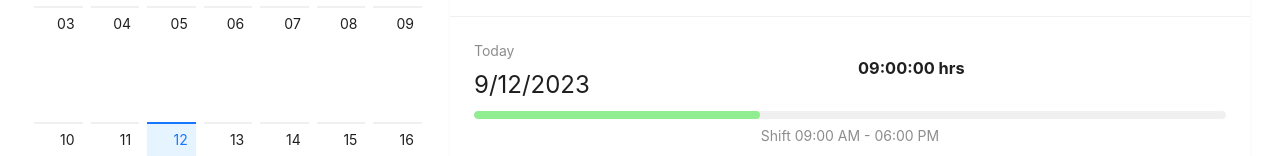
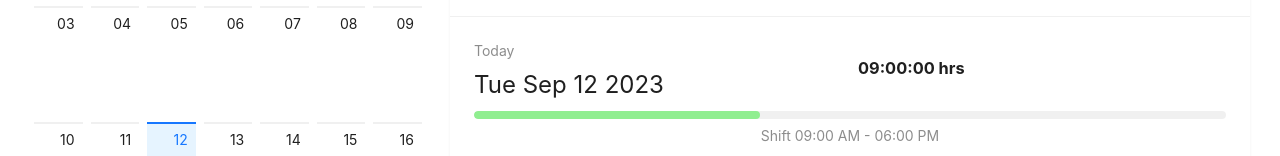
Before and after one commit to dani24sahu/dashboard-antd-reactjs, a React (Create React App) app: page / in a window 1280 px wide. Shown: the part 355-511 px from the top of the page. Built offline with nearby package versions, Linux system fonts and the light colour scheme.

Commit message:
fixed Date section to look better

```diff
--- a/src/components/views/moodCard/MoodCard.jsx
+++ b/src/components/views/moodCard/MoodCard.jsx
@@ -1,30 +1,39 @@
-
 import React, { useEffect, useState } from "react";
 import { DownOutlined } from "@ant-design/icons";
 import {
   Card,
   Col,
   Dropdown,
-  Menu, // Import Menu component from antd
+  Menu,
   Progress,
   Row,
   Space,
   Statistic,
   Typography,
-  message
+  message,
 } from "antd";
 
-const formatter = (value) => new Date(Date.now()).toLocaleDateString();
+// const formatter = (value) => new Date(Date.now()).toLocaleDateString();
+const formatter = () => {
+  const currentDate = new Date();
+  const options = {
+    weekday: "short",
+    month: "short",
+    day: "numeric",
+    year: "numeric",
+  };
+  return currentDate.toLocaleDateString(undefined, options).replace(/,/g, "");
+};
 
 const MoodCard = ({ items }) => {
   const [progress, setProgress] = useState(0);
   const [selectedMood, setSelectedMood] = useState(null);
   const [emojis, setEmojis] = useState([]);
-  const [messageApi, contextHolder] = message.useMessage()
+  const [messageApi, contextHolder] = message.useMessage();
 
-  const success = ({label}) => {
+  const success = ({ label }) => {
     messageApi.open({
-      type: 'success',
+      type: "success",
       content: `You are ${label} today!`,
     });
   };
@@ -99,7 +108,10 @@ const MoodCard = ({ items }) => {
                 {items.map((item) => (
                   <Menu.Item
                     key={item.key}
-                    onClick={() =>{ handleMoodSelect(item); success(item)}}
+                    onClick={() => {
+                      handleMoodSelect(item);
+                      success(item);
+                    }}
                   >
                     <Space>
                       {item.icon}
@@ -114,7 +126,9 @@ const MoodCard = ({ items }) => {
               <Space>
                 {/* {!selectedMood && } */}
                 {selectedMood && selectedMood.icon}
-                <span>{selectedMood ? selectedMood.label: `Today's Mood`}</span>
+                <span>
+                  {selectedMood ? selectedMood.label : `Today's Mood`}
+                </span>
                 <DownOutlined />
               </Space>
             </a>
@@ -129,9 +143,20 @@ const MoodCard = ({ items }) => {
             <h3>09:00:00 hrs</h3>
           </Col>
         </Row>
-        <Progress percent={progress} strokeColor="lightgreen" showInfo={false} />
+        <Progress
+          percent={progress}
+          strokeColor="lightgreen"
+          showInfo={false}
+        />
 
-        <Typography.Text type="secondary" style={{display:"flex", alignItems:'center', justifyContent:'center'}}>
+        <Typography.Text
+          type="secondary"
+          style={{
+            display: "flex",
+            alignItems: "center",
+            justifyContent: "center",
+          }}
+        >
           Shift 09:00 AM - 06:00 PM
         </Typography.Text>
       </Card>
```
